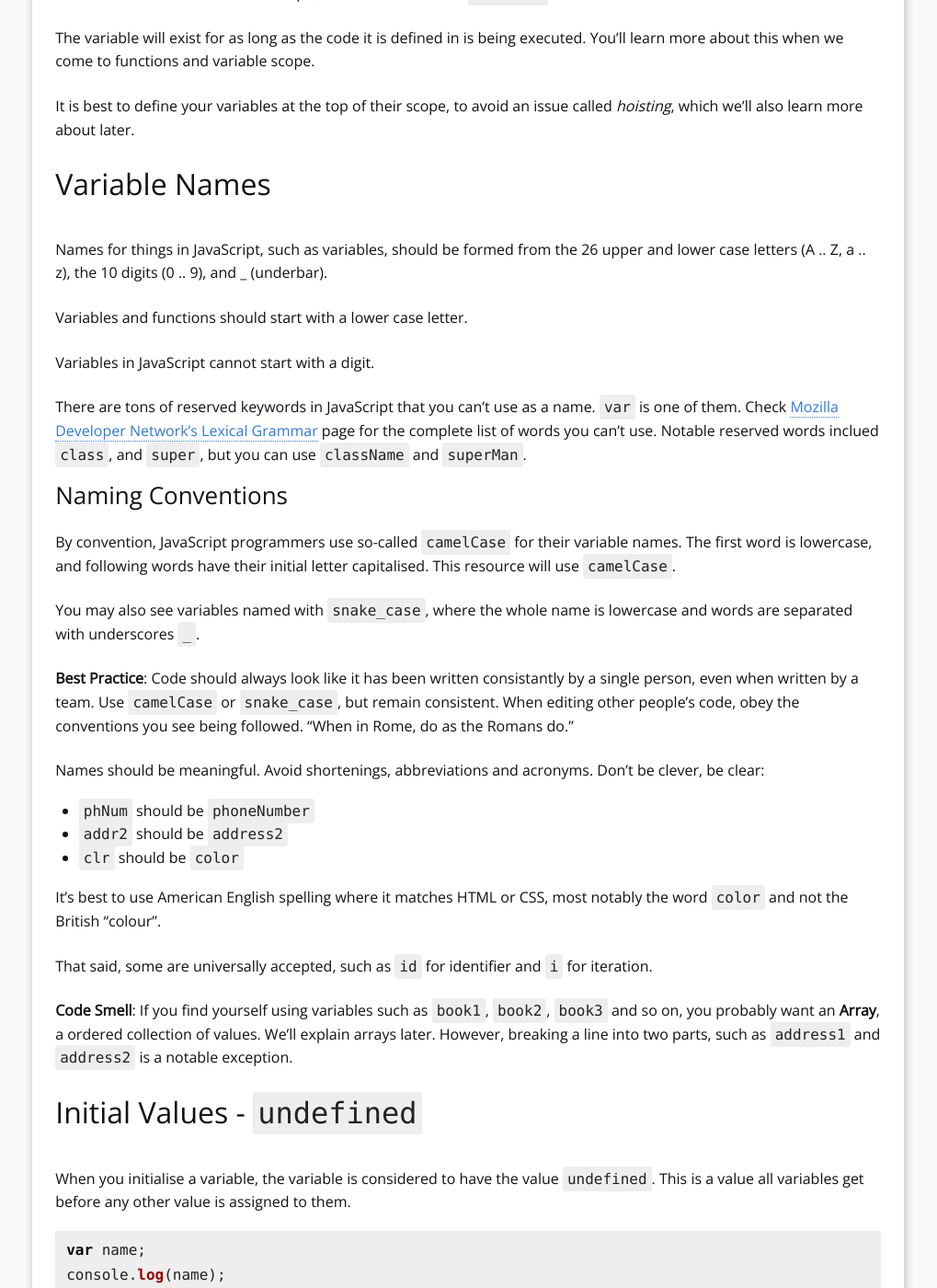
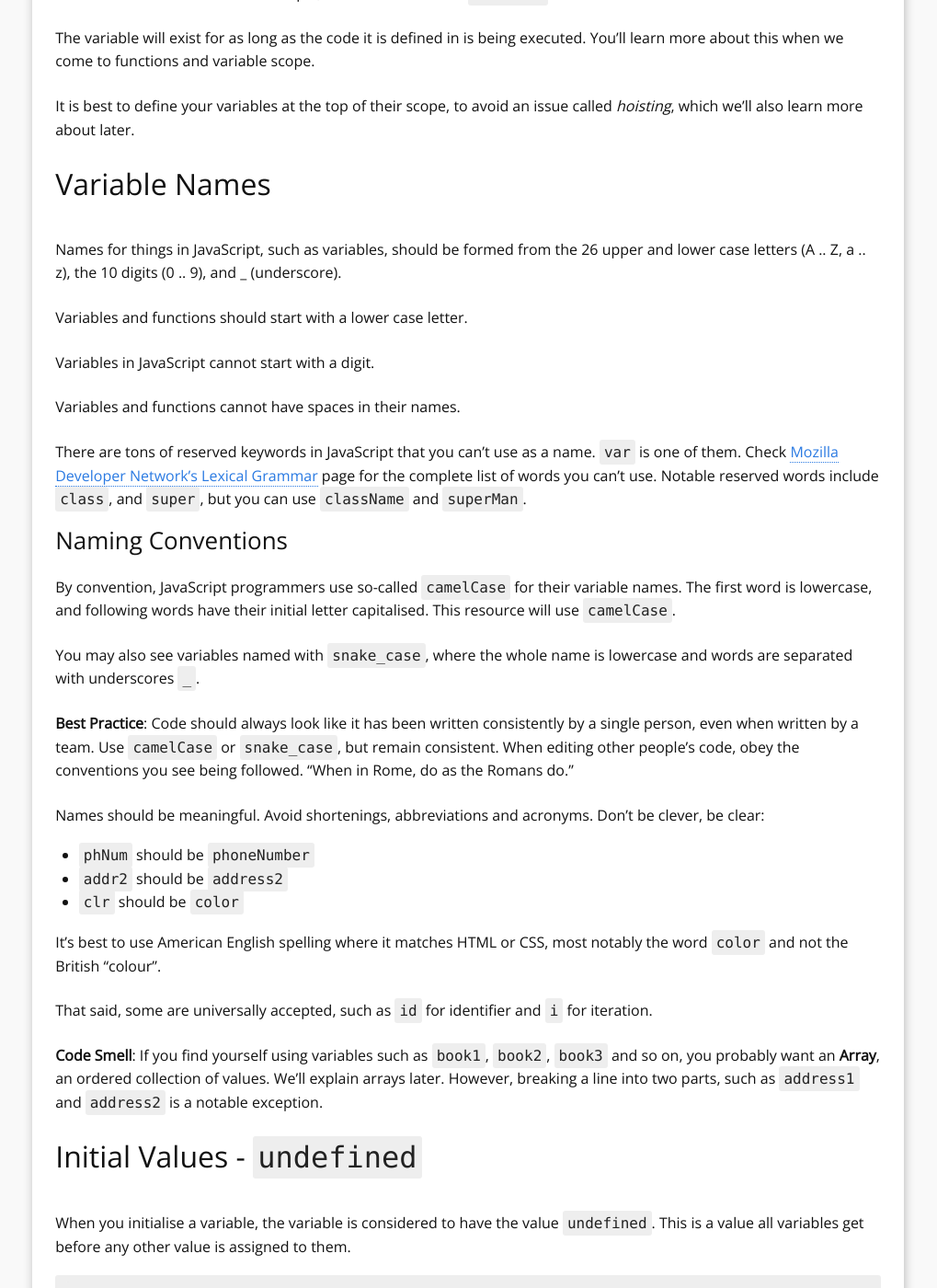
Before and after one commit to YoobeeWebTutors/javascript-manual, a Jekyll site: the page built from 04-variables.md, in a window 1280 px wide and 1400 px high, scrolled down 791 px. Shown: the whole window at 92% size, without its empty margins (131-1150 px from the left). Built offline with Jekyll 4.4.1, drawn with Linux system fonts in a browser that asks for light colours; Markdown is read by kramdown in place of the engine named in the settings; some of the changed text lies outside the part shown.

Commit message:
Fix typos in page 4

````diff
--- a/04-variables.md
+++ b/04-variables.md
@@ -29,13 +29,15 @@ It is best to define your variables at the top of their scope, to avoid an issue
 
 ## Variable Names
 
-Names for things in JavaScript, such as variables, should be formed from the 26 upper and lower case letters (A .. Z, a .. z), the 10 digits (0 .. 9), and _ (underbar).
+Names for things in JavaScript, such as variables, should be formed from the 26 upper and lower case letters (A .. Z, a .. z), the 10 digits (0 .. 9), and _ (underscore).
 
 Variables and functions should start with a lower case letter.
 
 Variables in JavaScript cannot start with a digit.
 
-There are tons of reserved keywords in JavaScript that you can't use as a name. `var` is one of them. Check [Mozilla Developer Network's Lexical Grammar](https://developer.mozilla.org/en-US/docs/Web/JavaScript/Reference/Lexical_grammar#Keywords) page for the complete list of words you can't use. Notable reserved words inclued `class`, and `super`, but you can use `className` and `superMan`.
+Variables and functions cannot have spaces in their names.
+
+There are tons of reserved keywords in JavaScript that you can't use as a name. `var` is one of them. Check [Mozilla Developer Network's Lexical Grammar](https://developer.mozilla.org/en-US/docs/Web/JavaScript/Reference/Lexical_grammar#Keywords) page for the complete list of words you can't use. Notable reserved words include `class`, and `super`, but you can use `className` and `superMan`.
 
 ### Naming Conventions
 
@@ -43,7 +45,7 @@ By convention, JavaScript programmers use so-called `camelCase` for their variab
 
 You may also see variables named with `snake_case`, where the whole name is lowercase and words are separated with underscores `_`.
 
-**Best Practice**: Code should always look like it has been written consistantly by a single person, even when written by a team. Use `camelCase` or `snake_case`, but remain consistent. When editing other people's code, obey the conventions you see being followed. "When in Rome, do as the Romans do."
+**Best Practice**: Code should always look like it has been written consistently by a single person, even when written by a team. Use `camelCase` or `snake_case`, but remain consistent. When editing other people's code, obey the conventions you see being followed. "When in Rome, do as the Romans do."
 
 <!-- you can't emphasise clear naming enough - feel free to repeat this frequently -->
 
@@ -57,7 +59,7 @@ It's best to use American English spelling where it matches HTML or CSS, most no
 
 That said, some are universally accepted, such as `id` for identifier and `i` for iteration.
 
-**Code Smell**: If you find yourself using variables such as `book1`, `book2`, `book3` and so on, you probably want an **Array**, a ordered collection of values. We'll explain arrays later. However, breaking a line into two parts, such as `address1` and `address2` is a notable exception.
+**Code Smell**: If you find yourself using variables such as `book1`, `book2`, `book3` and so on, you probably want an **Array**, an ordered collection of values. We'll explain arrays later. However, breaking a line into two parts, such as `address1` and `address2` is a notable exception.
 
 ## Initial Values - `undefined`
 
@@ -136,7 +138,7 @@ console.log(chunkyBacon);
 ```
 <samp>Error: Uncaught ReferenceError: chunkyBacon is not defined.</samp>
 
-*Best Practice*: To resolve this, make sure you define the variable in a statement before the line where you use the variable. If you already, *check your spelling* as one of them is probably spelled wrong or inconsistently.
+*Best Practice*: To resolve this, make sure you define the variable in a statement before the line where you use the variable. If you already have, *check your spelling* as one of them may be spelt wrong or inconsistently.
 
 
 ## Defining multiple variables at once
````
